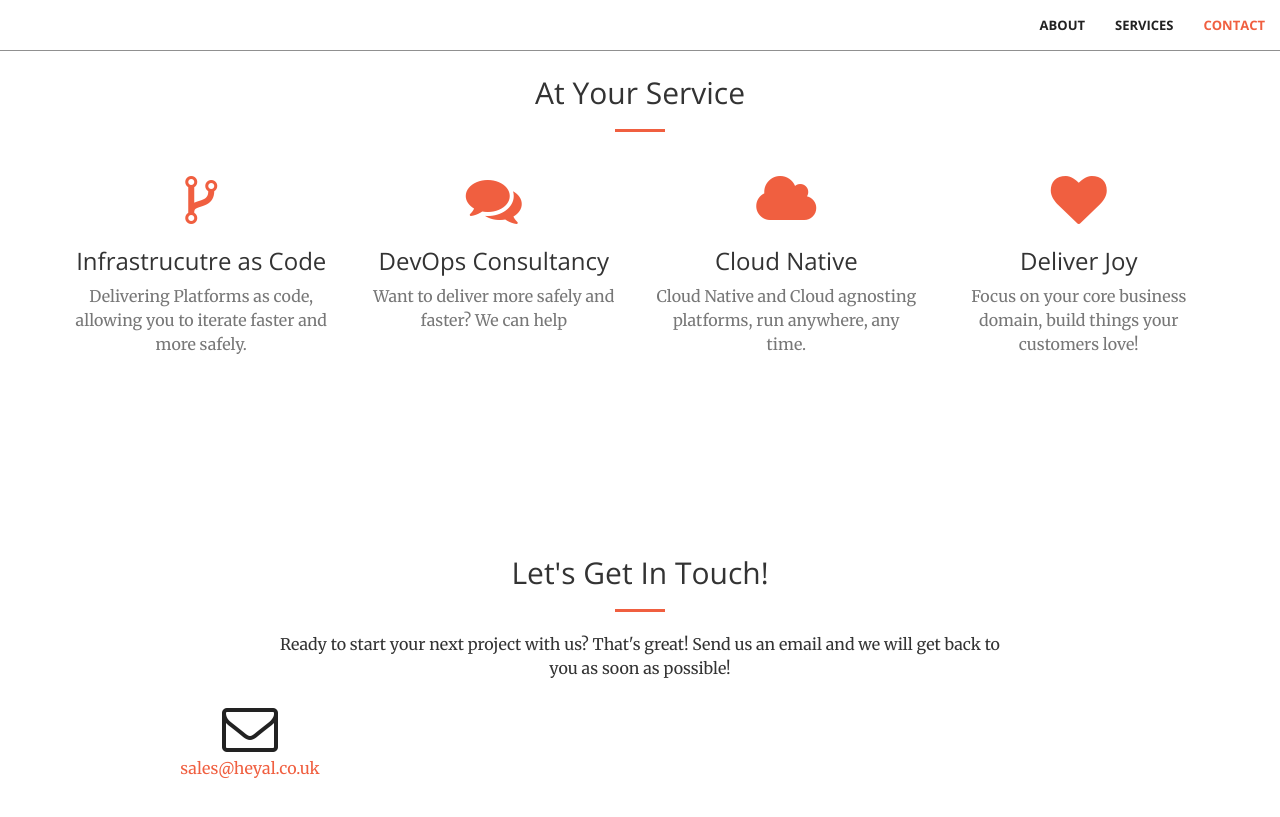
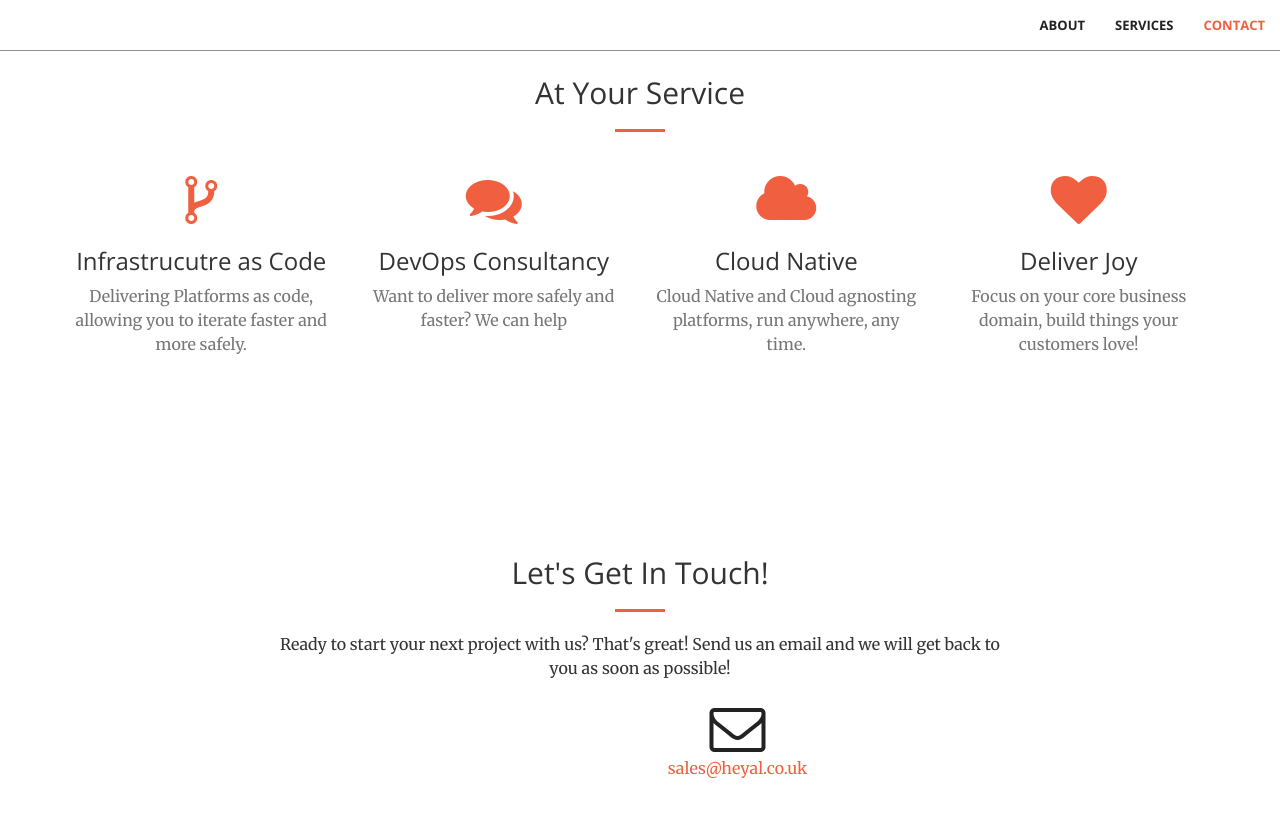
Before and after one commit to HeyalSolutions/heyalsolutions.github.io, a Jekyll site: the page built from index.html, in a window 1280 px wide and 900 px high, scrolled down 924 px. Shown: the top 817 px of the window. Built offline with Jekyll 4.4.1, drawn with Linux system fonts in a browser that asks for light colours.

Commit message:
change col of the contact
Signed-off-by: Alistair Hey <alistair@heyal.co.uk>

```diff
--- a/_includes/contact.html
+++ b/_includes/contact.html
@@ -13,7 +13,7 @@
             </a>
         </div>
 -->
-        <div class="col-lg-2 col-lg-offset-1 text-center">
+        <div class="col-lg-12 col-lg-offset-1 text-center">
             <a href="mailto:{{ site.email }}">
             <i class="fa fa-envelope-o fa-3x wow bounceIn" data-wow-delay=".1s"></i>
                 <p>{{ site.email }}</p>
```
